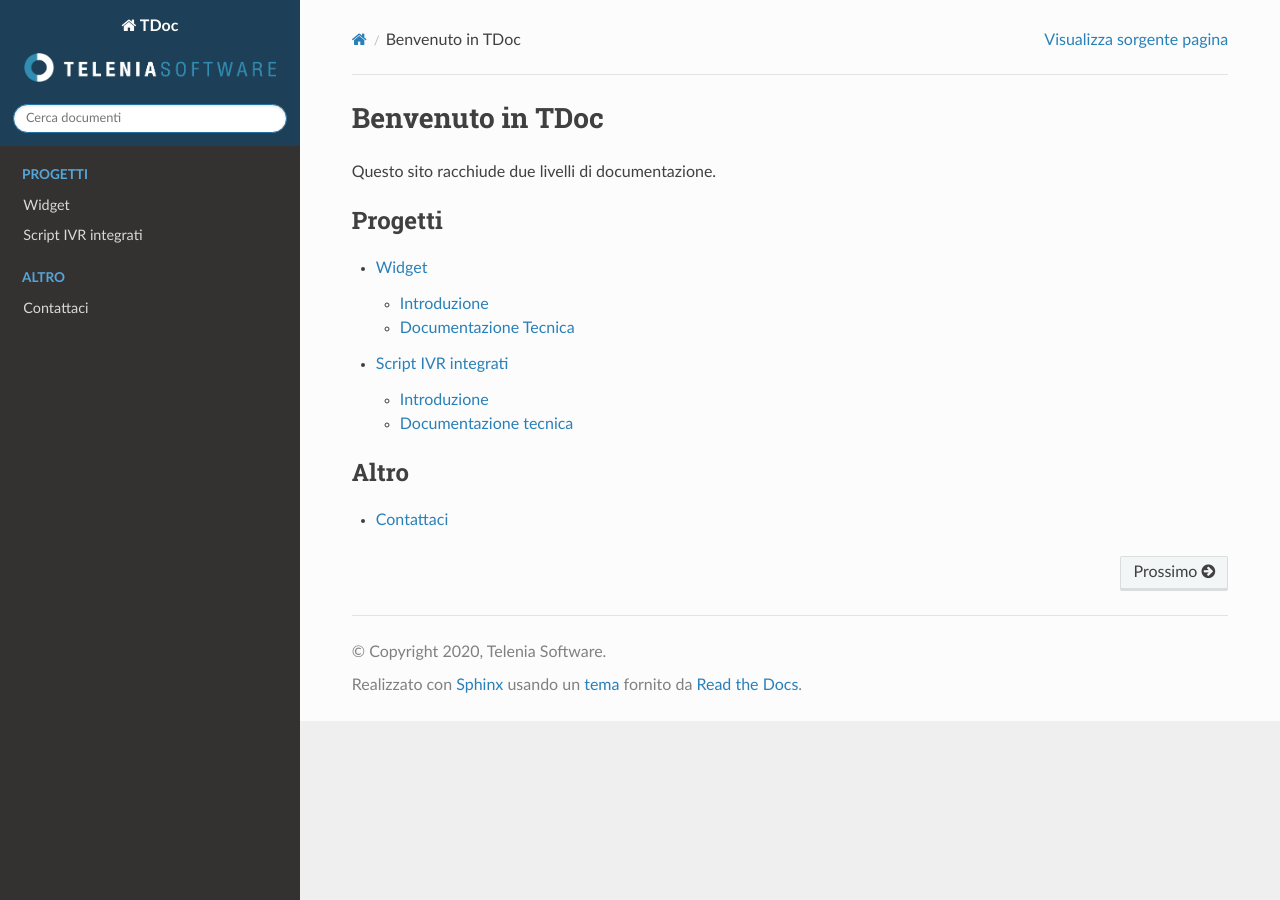
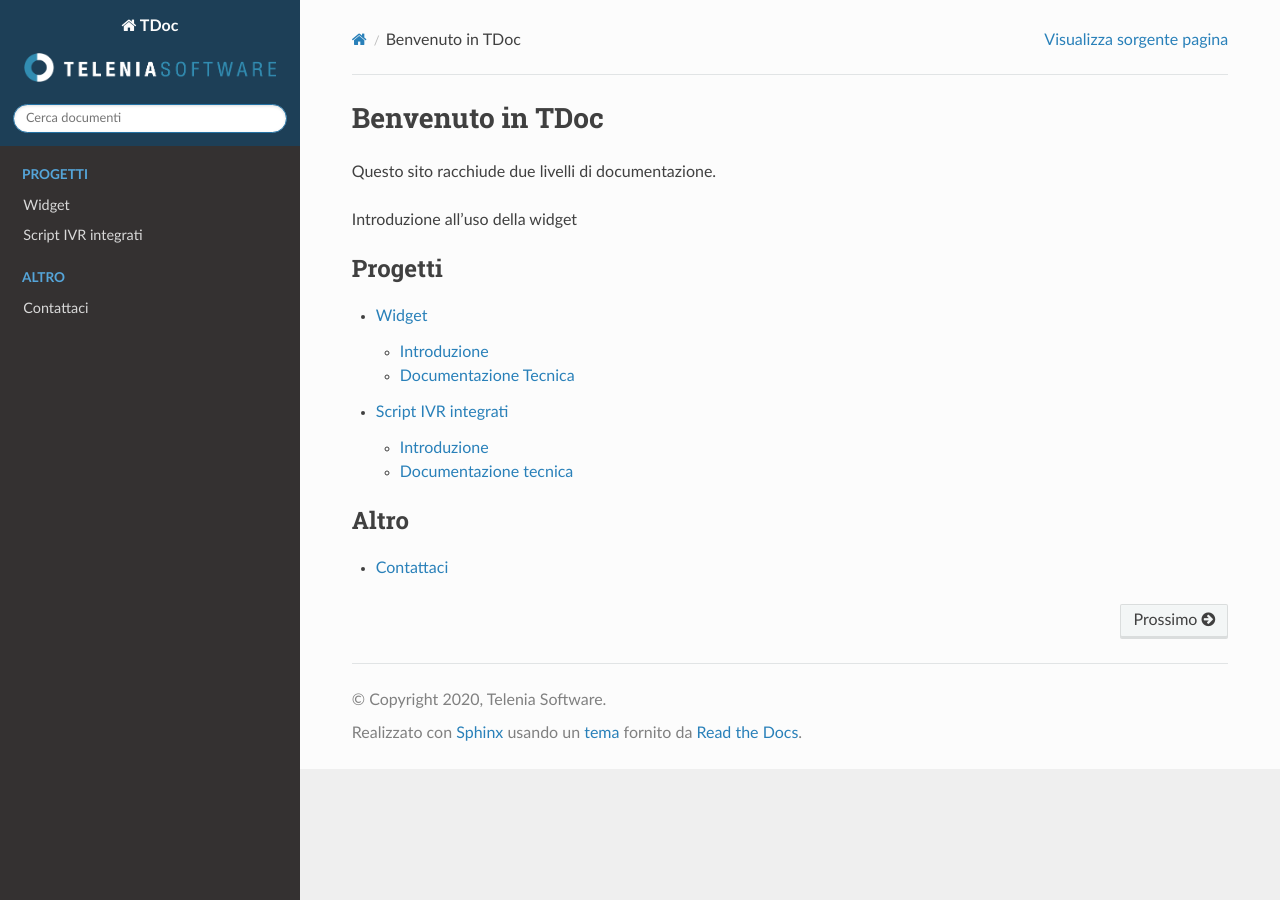
Before and after one commit to teleniasoftware/tdoc, a Sphinx documentation site: the page built from source/index.rst, in a window 1280 px wide. Built offline with Sphinx 7.4.7 and the Read the Docs theme 2.0.0, drawn with Linux system fonts in a browser that asks for light colours.

Commit message:
Update master

```diff
--- a/source/index.rst
+++ b/source/index.rst
@@ -8,6 +8,7 @@
 
 Questo sito racchiude due livelli di documentazione.
 
+Introduzione all'uso della widget
 
 .. toctree::
    :maxdepth: 2
```
